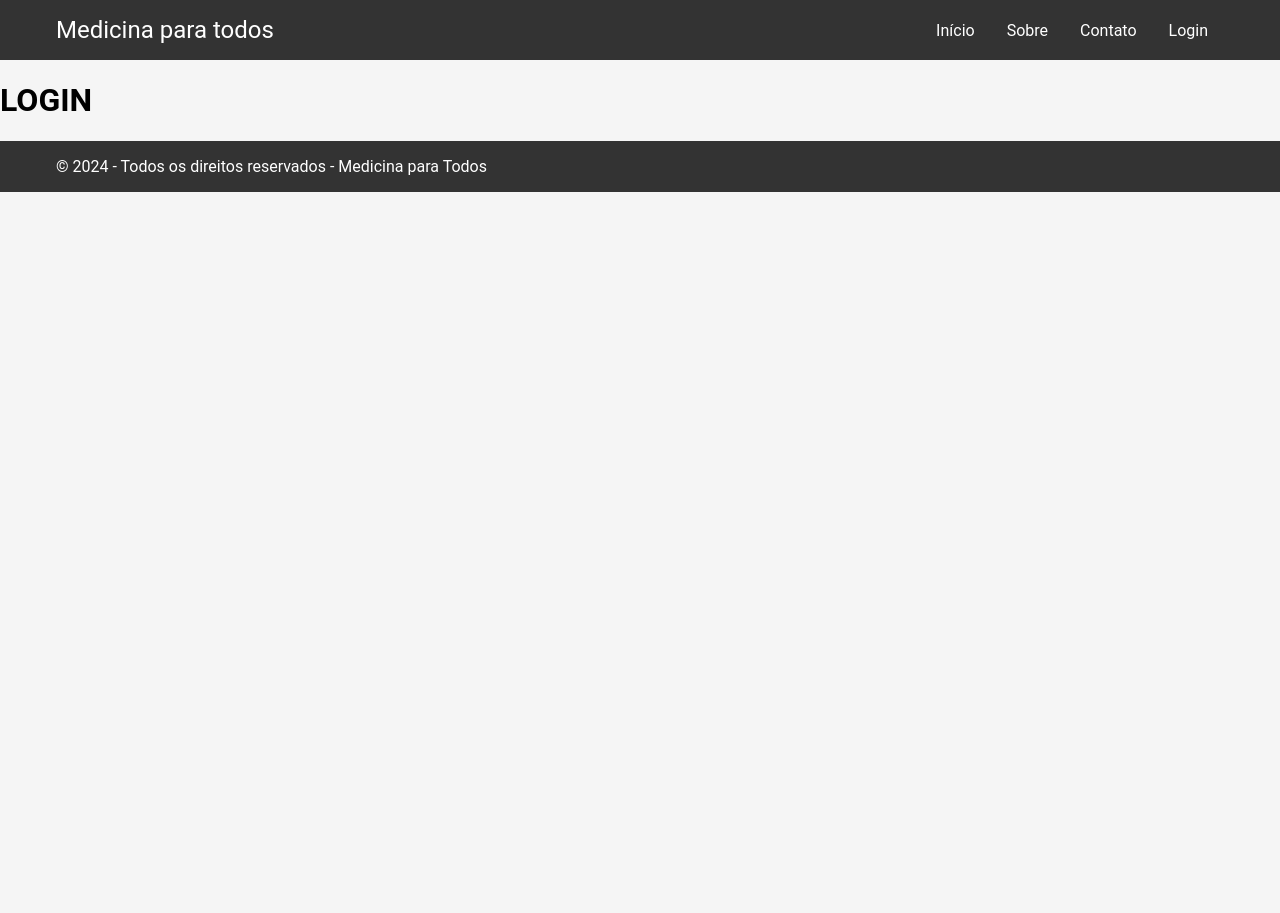
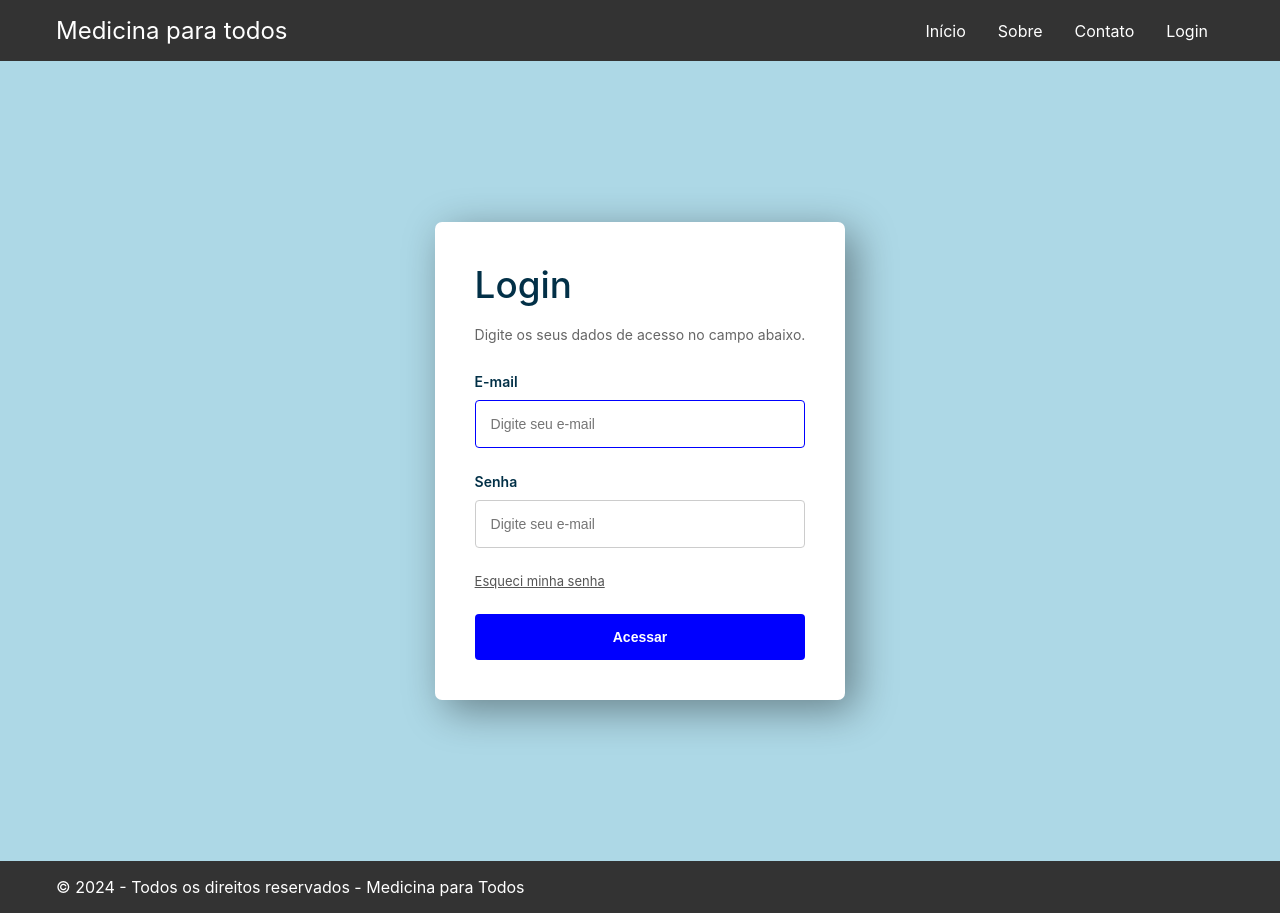
Before and after one commit to HenriqueSerres/medicina-para-todos, a plain HTML site: page src/login.html in a window 1280 px wide. Before the commit the page ends 800 px from the top, so only its background shows below. Drawn offline with Linux system fonts and the light colour scheme.

Commit message:
Criando página de login

```diff
--- /dev/null
+++ b/css/login.css
@@ -0,0 +1,96 @@
+body {
+    font-family: 'Inter', sans-serif;
+    margin: 0;
+    padding: 0;
+    color: #023047
+}
+
+.page {
+    display: flex;
+    flex-direction: column;
+    align-items: center;
+    align-content: center;
+    justify-content: center;
+    width: 100%;
+    height: 100vh;
+    background-color: lightblue;
+}
+
+.formLogin {
+    display: flex;
+    flex-direction: column;
+    background-color: #fff;
+    border-radius: 7px;
+    padding: 40px;
+    box-shadow: 10px 10px 40px rgba(0, 0, 0, 0.4);
+    gap: 5px
+}
+
+.areaLogin img {
+    width: 420px;
+}
+
+.formLogin h1 {
+    padding: 0;
+    margin: 0;
+    font-weight: 500;
+    font-size: 2.3em;
+}
+
+.formLogin p {
+    display: inline-block;
+    font-size: 14px;
+    color: #666;
+    margin-bottom: 25px;
+}
+
+.formLogin input {
+    padding: 15px;
+    font-size: 14px;
+    border: 1px solid #ccc;
+    margin-bottom: 20px;
+    margin-top: 5px;
+    border-radius: 4px;
+    transition: all linear 160ms;
+    outline: none;
+}
+
+
+.formLogin input:focus {
+    border: 1px solid blue;
+}
+
+.formLogin label {
+    font-size: 14px;
+    font-weight: 600;
+}
+
+.formLogin a {
+    display: inline-block;
+    margin-bottom: 20px;
+    font-size: 13px;
+    color: #555;
+    transition: all linear 160ms;
+}
+
+.formLogin a:hover {
+    color: blue;
+}
+
+.btn {
+    background-color: blue;
+    color: #fff;
+    font-size: 14px;
+    font-weight: 600;
+    border: none !important;
+    transition: all linear 160ms;
+    cursor: pointer;
+    margin: 0 !important;
+
+}
+
+.btn:hover {
+    transform: scale(1.05);
+    background-color: blue;
+
+}
--- a/src/login.html
+++ b/src/login.html
@@ -9,6 +9,8 @@
   <link rel="stylesheet" href="../css/componentes/header.css">
   <link rel="stylesheet" href="../css/componentes/footer.css">
   <title>Medicina - login</title>
+  <link rel="stylesheet" href="../css/login.css">
+
 </head>
 
 <body>
@@ -28,7 +30,20 @@
       </button>
     </div>
   </header>
-  <h1>LOGIN</h1>
+
+ <div class="page">
+  <form method="POST" class="formLogin">
+      <h1>Login</h1>
+      <p>Digite os seus dados de acesso no campo abaixo.</p>
+      <label for="email">E-mail</label>
+      <input type="email" placeholder="Digite seu e-mail" autofocus="true" />
+      <label for="password">Senha</label>
+      <input type="password" placeholder="Digite seu e-mail" />
+      <a href="/">Esqueci minha senha</a>
+      <input type="submit" value="Acessar" class="btn" />
+  </form>
+</div>
+
   <footer id="footer">
     <div class="container">
       <p>&copy; 2024 - Todos os direitos reservados - Medicina para Todos</p>
```
